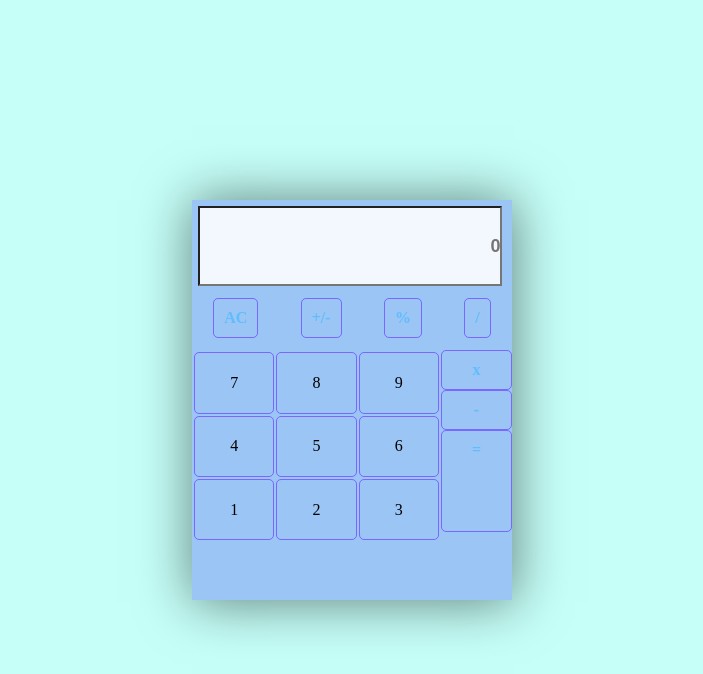
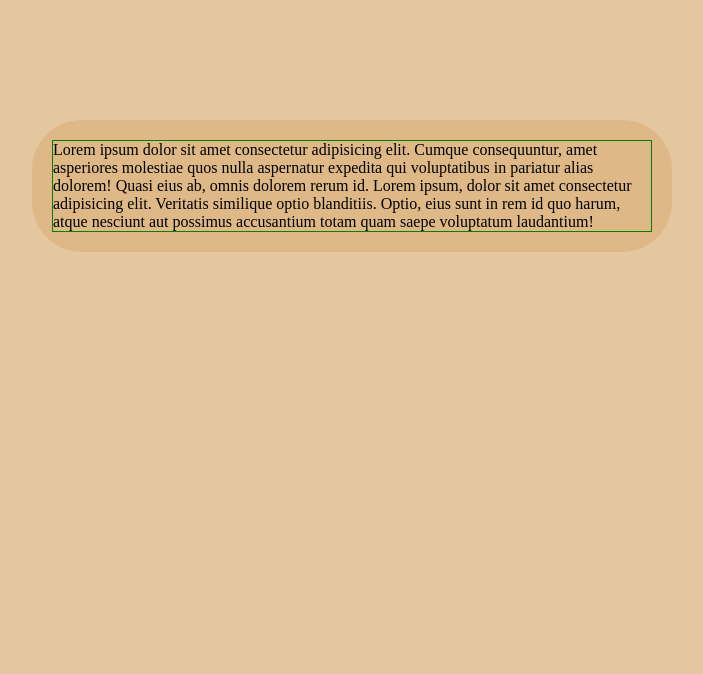
Before and after one commit to KutsiGiira/Html-Css, a plain HTML site: page Calculator/Calculator.html in a window 1280 px wide. Shown: the whole page, without its empty margins (288-991 px from the left). Drawn offline with Linux system fonts and the light colour scheme.

Commit message:
backcard bg fixed

```diff
--- a/Calculator/Calculator.css
+++ b/Calculator/Calculator.css
@@ -2,72 +2,19 @@
 	margin: 0px;
 	padding: 0px;
 }
-.page{
-	background-color: #C5FFF8;
-	display:flex;
-	justify-content:center;
-	align-items:center;
+
+body{
+	background-color:rgba(222, 184, 135, 0.8);
 }
 .Calculator{
-	position:absolute;
-	left:50%;
-	transform:translateX(-50%);
-	width:25vw;
-	height: 50%;
-	box-shadow:1px 1px 50px 1px rgba(0, 0, 0, .5);
-	background-color: #9AC5F4;
+	background-color: rgba(222, 184, 135);
+	position: absolute;
+	left: 50%;
+	transform: translateX(-50%);
+	top:15%;
+	border-radius: 50px;
 }
-.textspace{
-	width:95%;
-	height:20%;
-	background-color: #F3F8FF;
-	text-align:end;
-	margin-left:2%;
-	margin-top:2%;
-	font-weight:bold;
-	font-size:large;
+.letter{
+	border: green solid 1px;
+	margin: 20px;
 }
-.tools{
-	display:grid;
-	grid-template-rows: 1fr 3fr;
-	grid-template-columns: 3.5fr 1fr;
-	grid-template-areas:'op op' 'numbers side';
-}
-.op{
-	grid-area: op;
-}
-.op > ul{
-	list-style-type:none;
-	display:flex;
-	justify-content:space-around;
-	align-items:center;
-	height:4rem;
-}
-li, td{
-	border:solid 1px #7B66FF;
-	border-radius:5px;
-	padding: 10px;
-}
-.side{
-	grid-area:side;
-}
-.side > ul{
-	list-style-type:none;
-	display:flex;
-	flex-direction:column;
-	text-align:center
-}
-li{
-	color:#5FBDFF;
-	font-weight:bolder;
-}
-#resultbutton{
-	height:5rem;
-}
-table{
-	grid-area: numbers;
-	text-align:center;
-}
-td{
-	margin-right:5px;
-}
--- a/Calculator/Calculator.html
+++ b/Calculator/Calculator.html
@@ -1,48 +1,17 @@
-<html>
+<!DOCTYPE html>
+<html lang="en">
 <head>
+	<meta charset="UTF-8">
+	<meta name="viewport" content="width=device-width, initial-scale=1.0">
 	<title>Calculator</title>
 	<link rel="stylesheet" href="Calculator.css">
 </head>
-<body class="page">
-<div class="Calculator">
-	<div class="screen">
-		<input type="text" placeholder="0"class="textspace" >
+<body>
+	<div class="Calculator">
+		<div class="letter">
+			Lorem ipsum dolor sit amet consectetur adipisicing elit. Cumque consequuntur, amet asperiores molestiae quos nulla aspernatur expedita qui voluptatibus in pariatur alias dolorem! Quasi eius ab, omnis dolorem rerum id.
+			Lorem ipsum, dolor sit amet consectetur adipisicing elit. Veritatis similique optio blanditiis. Optio, eius sunt in rem id quo harum, atque nesciunt aut possimus accusantium totam quam saepe voluptatum laudantium!
+			</div>
 	</div>
-	<div class="tools">
-	<div class="op">
-		<ul>
-			<li>AC</li>
-			<li>+/-</li>
-			<li>%</li>
-			<li>/</li>
-		</ul>
-	</div>
-	<div class="side">
-		<ul>
-			<li>x</li>
-			<li>-</li>
-			<li id="resultbutton">=</li>
-		</ul>
-	</div>
-	<table>
-	<tr>
-		<td>7</td>
-		<td>8</td>
-		<td>9</td>
-	</tr>
-	<tr>
-		<td>4</td>
-		<td>5</td>
-		<td>6</td>
-	</tr>
-	<tr>
-		<td>1</td>
-		<td>2</td>
-		<td>3</td>
-	</tr>
-	</table>
-	</div>
-	</div>
-</div>
 </body>
 </html>
--- a/CreditCard/Card.css
+++ b/CreditCard/Card.css
@@ -74,7 +74,7 @@
 	flex-direction: column;
 }
 .top{
-	background-image: white;
+	background:transparent;
 	height: 20%;
 }
 .mid{
@@ -83,6 +83,7 @@
 }
 .bottom{
 	background-size: cover;
+	border-radius: 0px 0px 20px 20px;
 	background-color:rgba(175, 173, 173, 0.726);
 	height: 70%;
 }
```
Also changed, not shown: CreditCard/Card.html (+1 -5 lines), Website/index.html (+11 -0 lines).
